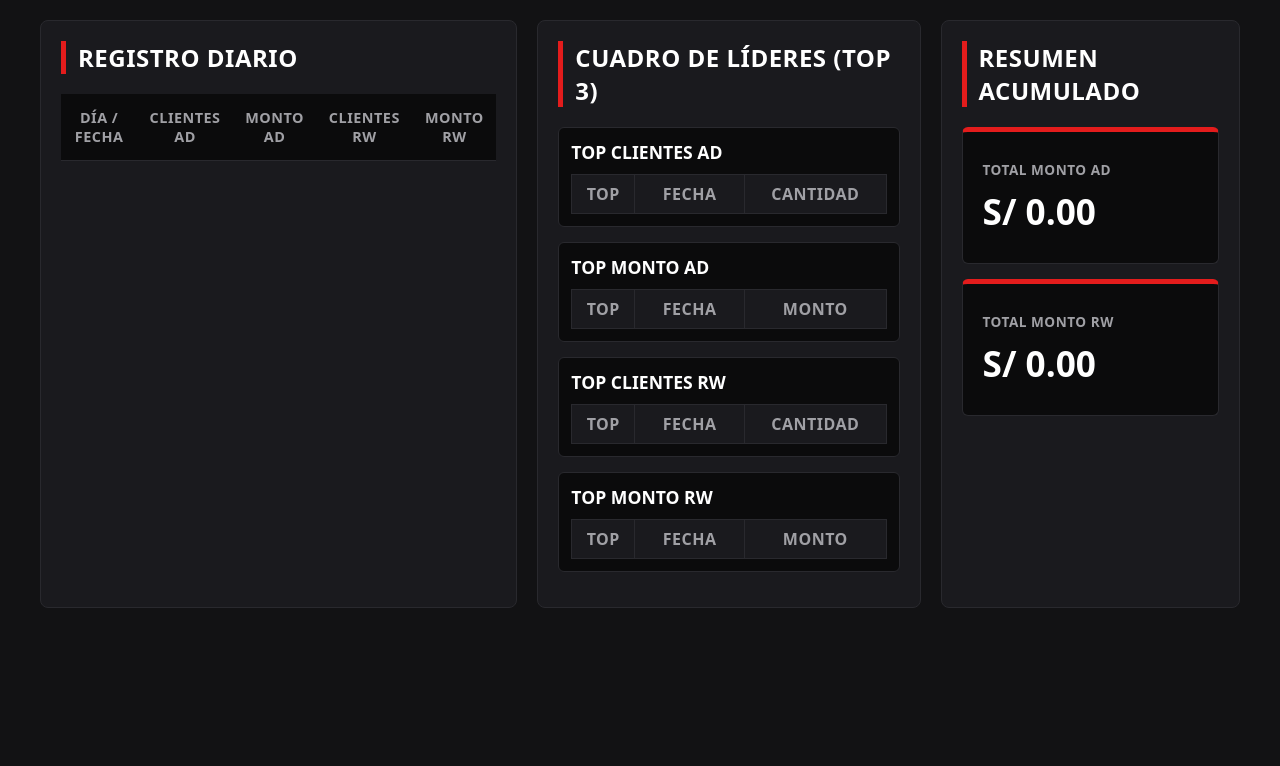
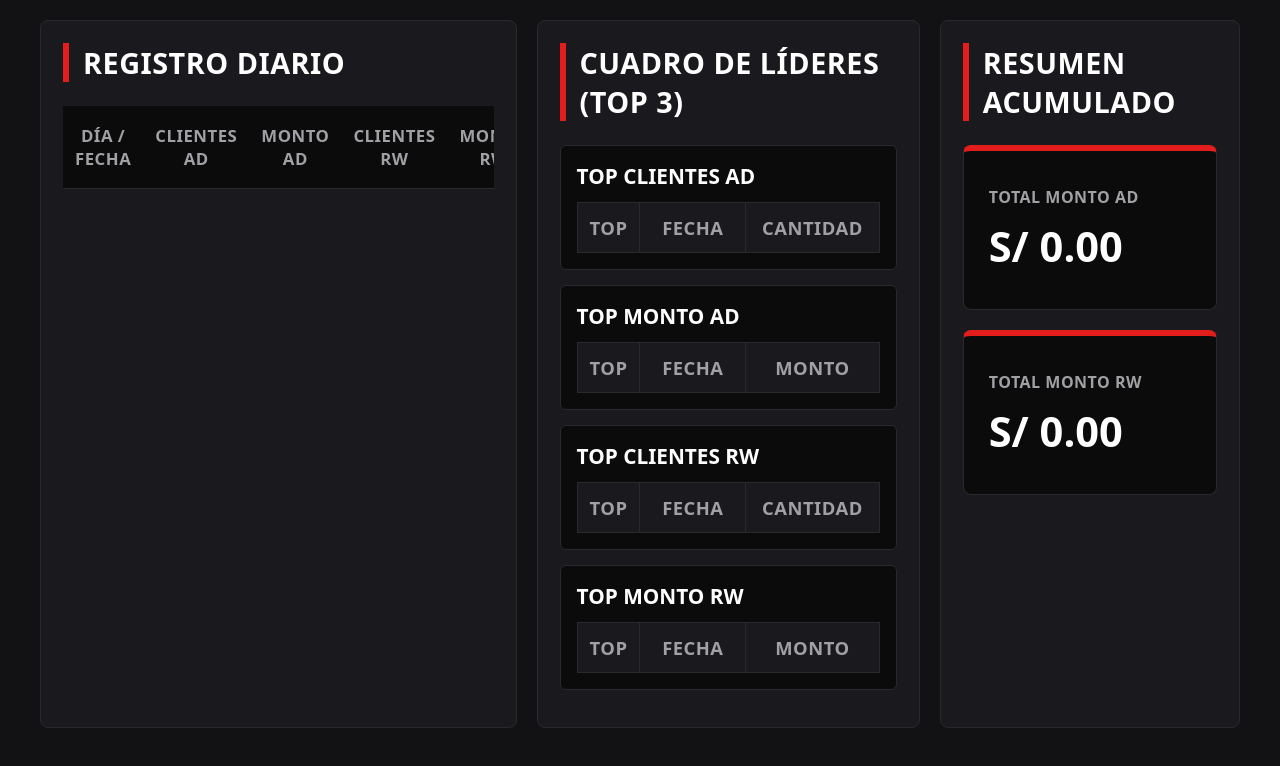
Before and after one commit to Luuxs/dattls, a plain HTML site: page index.html in a window 1280 px wide. Drawn offline with Linux system fonts and the light colour scheme; no server answers.

Commit message:
EXTRAGRANDE

```diff
--- a/css/style.css
+++ b/css/style.css
@@ -23,6 +23,7 @@ body {
     margin: 0;
     padding: 20px;
     box-sizing: border-box;
+    font-size: 1.3rem; /* AGRANDADO MÁXIMO: Base general de texto XXL */
 }
 
 /* ==========================================================================
@@ -42,7 +43,7 @@ body {
     background-color: var(--panel-bg);
     border: 1px solid var(--border-color);
     border-radius: 8px;
-    padding: 20px;
+    padding: 22px;
 }
 
 /* Distribución exacta a lo ancho de la pantalla de la TV */
@@ -53,10 +54,10 @@ body {
 h2 {
     color: var(--text-main);
     margin-top: 0;
-    font-size: 1.2rem;
-    font-weight: 700;
-    border-left: 4px solid var(--at-red); /* Detalle de marca en el borde izquierdo */
-    padding-left: 10px;
+    font-size: 1.8rem; /* AGRANDADO MÁXIMO: Títulos de secciones imponentes */
+    font-weight: 800;
+    border-left: 6px solid var(--at-red); /* Detalle de marca grueso */
+    padding-left: 14px;
     text-transform: uppercase;
     letter-spacing: 0.5px;
 }
@@ -77,9 +78,9 @@ table {
 }
 
 th, td {
-    padding: 12px 10px;
+    padding: 18px 12px; /* AGRANDADO MÁXIMO: Celdas con bastante espacio vertical */
     border-bottom: 1px solid var(--border-color);
-    font-size: 0.9rem;
+    font-size: 1.25rem; /* AGRANDADO MÁXIMO: Números diarios gigantes */
 }
 
 th {
@@ -88,9 +89,9 @@ th {
     position: sticky;
     top: 0;
     z-index: 5;
-    font-weight: 600;
+    font-weight: 800;
     text-transform: uppercase;
-    font-size: 0.8rem;
+    font-size: 1.05rem; /* AGRANDADO MÁXIMO: Cabeceras de tabla */
     letter-spacing: 0.5px;
 }
 
@@ -109,16 +110,16 @@ tbody td b {
     background: #0b0b0c;
     border: 1px solid var(--border-color);
     border-radius: 6px;
-    padding: 12px;
+    padding: 16px;
     margin-bottom: 15px;
 }
 
 .card-top h3 {
-    margin: 0 0 8px 0;
-    font-size: 0.9rem;
+    margin: 0 0 12px 0;
+    font-size: 1.3rem; /* AGRANDADO MÁXIMO: Nombre del ranking */
     color: var(--text-main);
     text-transform: uppercase;
-    font-weight: 600;
+    font-weight: 800;
 }
 
 .card-top table {
@@ -128,8 +129,8 @@ tbody td b {
 
 .card-top th, .card-top td {
     border: 1px solid var(--border-color);
-    padding: 6px;
-    font-size: 0.85rem;
+    padding: 12px; /* AGRANDADO MÁXIMO: Espaciado interno en los ránkings */
+    font-size: 1.15rem; /* AGRANDADO MÁXIMO: Datos de líderes */
 }
 
 .card-top th {
@@ -146,47 +147,47 @@ tbody td b {
    BLOQUES DE TOTALES ACUMULADOS (COLUMNA DERECHA)
    ========================================================================== */
 .total-box {
-    padding: 25px 20px;
-    border-radius: 6px;
+    padding: 35px 25px; /* AGRANDADO MÁXIMO: Cajas robustas */
+    border-radius: 8px;
     background-color: #0b0b0c;
     border: 1px solid var(--border-color);
-    border-top: 4px solid var(--at-red);
-    margin-bottom: 15px;
+    border-top: 6px solid var(--at-red); /* Franja roja institucional más gruesa */
+    margin-bottom: 20px;
 }
 
 .total-box .label {
-    font-size: 0.75rem;
-    font-weight: 700;
+    font-size: 1rem; /* AGRANDADO MÁXIMO: Etiquetas superiores */
+    font-weight: 800;
     color: var(--text-muted);
     text-transform: uppercase;
     letter-spacing: 0.5px;
 }
 
 .total-box .value {
-    font-size: 1.8rem;
-    font-weight: 700;
-    margin-top: 8px;
+    font-size: 2.6rem; /* AGRANDADO MÁXIMO: Millonadas en pantalla gigante */
+    font-weight: 900;
+    margin-top: 10px;
     color: var(--text-main);
 }
 
 /* ==========================================================================
-   CUADRO DINÁMICO SEMÁFORO: METAS MUNDIAL 2026 (LOOK OSCURO COMPATIBLE TV)
+   CUADRO DINÁMICO SEMÁFORO: METAS MUNDIAL 2026 (LOOK OSCURO XXL)
    ========================================================================== */
 .cuadro-meta-global {
-    background-color: #0b0b0c; /* Fondo oscuro integrado al dashboard */
+    background-color: #0b0b0c; /* Fondo oscuro original integrado */
     border-radius: 8px;
-    padding: 20px;
+    padding: 30px; /* AGRANDADO MÁXIMO: Margen interno del cuadro de metas */
     border: 2px solid var(--border-color);
-    box-shadow: 0 4px 15px rgba(0, 0, 0, 0.4);
+    box-shadow: 0 4px 20px rgba(0, 0, 0, 0.5);
     transition: all 0.4s ease;
 }
 
 .titulo-meta-mundial {
-    margin: 0 0 15px 0;
-    font-size: 1.2rem;
-    font-weight: 800;
+    margin: 0 0 25px 0;
+    font-size: 1.7rem; /* AGRANDADO MÁXIMO: Título del mundial */
+    font-weight: 900;
     text-align: center;
-    letter-spacing: 0.5px;
+    letter-spacing: 1px;
     text-transform: uppercase;
 }
 
@@ -198,34 +199,34 @@ tbody td b {
 }
 
 .meta-sub {
-    font-size: 0.95rem;
-    font-weight: 700;
-    color: #ffffff; /* Textos de metas en blanco */
+    font-size: 1.3rem; /* AGRANDADO MÁXIMO: Nombre de los productos */
+    font-weight: 800;
+    color: #ffffff;
 }
 
 .meta-valor-pct {
-    font-size: 1.4rem;
-    font-weight: 800;
+    font-size: 2.1rem; /* AGRANDADO MÁXIMO: Los porcentajes se leen desde lejos */
+    font-weight: 900;
 }
 
 .avance-monto {
-    font-size: 0.85rem;
-    margin-top: 2px;
-    font-weight: 700;
+    font-size: 1.15rem; /* AGRANDADO MÁXIMO: Los montos actuales vs metas */
+    margin-top: 6px;
+    font-weight: 800;
 }
 
 .divisor-meta {
     border: 0;
     border-top: 1px solid rgba(255, 255, 255, 0.15);
-    margin: 12px 0;
+    margin: 16px 0;
 }
 
-/* === VARIACIONES DINÁMICAS DE COLOR (SEMÁFORO OSCURO) === */
+/* === VARIACIONES DINÁMICAS DE COLOR (SEMÁFORO OSCURO PREMIUM) === */
 
 /* 🔴 Estado Crítico (Rojo) */
 .panel-meta-rojo {
     border-color: #ef4444 !important;
-    box-shadow: 0 0 10px rgba(239, 68, 68, 0.2);
+    box-shadow: 0 0 15px rgba(239, 68, 68, 0.3);
 }
 .panel-meta-rojo .titulo-meta-mundial,
 .panel-meta-rojo .meta-valor-pct,
@@ -236,7 +237,7 @@ tbody td b {
 /* 🟠 Estado Intermedio (Naranja / Oro) */
 .panel-meta-naranja {
     border-color: #f59e0b !important;
-    box-shadow: 0 0 10px rgba(245, 158, 11, 0.2);
+    box-shadow: 0 0 15px rgba(245, 158, 11, 0.3);
 }
 .panel-meta-naranja .titulo-meta-mundial,
 .panel-meta-naranja .meta-valor-pct,
@@ -247,7 +248,7 @@ tbody td b {
 /* 🟢 Estado Completado (Verde) */
 .panel-meta-verde {
     border-color: #10b981 !important;
-    box-shadow: 0 0 10px rgba(16, 185, 129, 0.2);
+    box-shadow: 0 0 15px rgba(16, 185, 129, 0.3);
 }
 .panel-meta-verde .titulo-meta-mundial,
 .panel-meta-verde .meta-valor-pct,
@@ -262,125 +263,3 @@ tbody td b {
     .dashboard-container { display: block; }
     .panel { display: block; width: 100%; margin-bottom: 20px; }
 }
-/* ==========================================================================
-   CONFIGURACIÓN GLOBAL (Ajuste de Fuentes)
-   ========================================================================== */
-body {
-    background-color: var(--bg-dark);
-    color: var(--text-main);
-    font-family: system-ui, -apple-system, BlinkMacSystemFont, 'Segoe UI', Roboto, sans-serif;
-    margin: 0;
-    padding: 20px;
-    box-sizing: border-box;
-    font-size: 1.1rem; /* AGRAANDADO: Subimos la base general de la letra */
-}
-
-h2 {
-    color: var(--text-main);
-    margin-top: 0;
-    font-size: 1.5rem; /* AGRANDADO: De 1.2rem a 1.5rem para los títulos principales */
-    font-weight: 700;
-    border-left: 5px solid var(--at-red);
-    padding-left: 12px;
-    text-transform: uppercase;
-    letter-spacing: 0.5px;
-}
-
-/* ==========================================================================
-   TABLA DE REGISTRO DIARIO (COLUMNA IZQUIERDA)
-   ========================================================================== */
-th, td {
-    padding: 14px 10px; /* AGRANDADO: Más espacio vertical entre filas */
-    border-bottom: 1px solid var(--border-color);
-    font-size: 1.05rem; /* AGRANDADO: Texto de la tabla principal más grande */
-}
-
-th {
-    background-color: #0b0b0c;
-    color: var(--text-muted);
-    position: sticky;
-    top: 0;
-    z-index: 5;
-    font-weight: 700;
-    text-transform: uppercase;
-    font-size: 0.9rem; /* AGRANDADO: Títulos de las columnas */
-    letter-spacing: 0.5px;
-}
-
-/* ==========================================================================
-   CUADROS TOP 3 INDEPENDIENTES (COLUMNA CENTRAL)
-   ========================================================================== */
-.card-top h3 {
-    margin: 0 0 10px 0;
-    font-size: 1.1rem; /* AGRANDADO: Títulos de los ránkings */
-    color: var(--text-main);
-    text-transform: uppercase;
-    font-weight: 700;
-}
-
-.card-top th, .card-top td {
-    padding: 8px; /* AGRANDADO: Espaciado interno en los rankings */
-    font-size: 1rem; /* AGRANDADO: Letras y números del TOP 3 */
-}
-
-/* ==========================================================================
-   BLOQUES DE TOTALES ACUMULADOS (COLUMNA DERECHA)
-   ========================================================================== */
-.total-box {
-    padding: 28px 20px; /* AGRANDADO: Cajas de totales más robustas */
-    border-radius: 6px;
-    background-color: #0b0b0c;
-    border: 1px solid var(--border-color);
-    border-top: 5px solid var(--at-red);
-    margin-bottom: 15px;
-}
-
-.total-box .label {
-    font-size: 0.85rem; /* AGRANDADO: Etiquetas de TOTAL MONTO */
-    font-weight: 700;
-    color: var(--text-muted);
-    text-transform: uppercase;
-    letter-spacing: 0.5px;
-}
-
-.total-box .value {
-    font-size: 2.2rem; /* AGRANDADO: Los millones acumulados ahora saltan a la vista */
-    font-weight: 800;
-    margin-top: 8px;
-    color: var(--text-main);
-}
-
-/* ==========================================================================
-   CUADRO DINÁMICO SEMÁFORO: METAS MUNDIAL 2026
-   ========================================================================== */
-.cuadro-meta-global {
-    border-radius: 8px;
-    padding: 25px; /* AGRANDADO: Más empaque para el cuadro de metas */
-    border: 2px solid #e2e8f0;
-    box-shadow: 0 4px 15px rgba(0, 0, 0, 0.4);
-}
-
-.titulo-meta-mundial {
-    margin: 0 0 20px 0;
-    font-size: 1.4rem; /* AGRANDADO: El título superior del Mundial */
-    font-weight: 800;
-    text-align: center;
-    letter-spacing: 0.5px;
-    text-transform: uppercase;
-}
-
-.meta-sub {
-    font-size: 1.1rem; /* AGRANDADO: Los nombres de las dos metas */
-    font-weight: 700;
-}
-
-.meta-valor-pct {
-    font-size: 1.7rem; /* AGRANDADO: Los porcentajes (62% y 89%) ahora se ven enormes */
-    font-weight: 800;
-}
-
-.avance-monto {
-    font-size: 1rem; /* AGRANDADO: El texto "S/ 7.87M de S/ 12.6M" */
-    margin-top: 4px;
-    font-weight: 700;
-}
```
